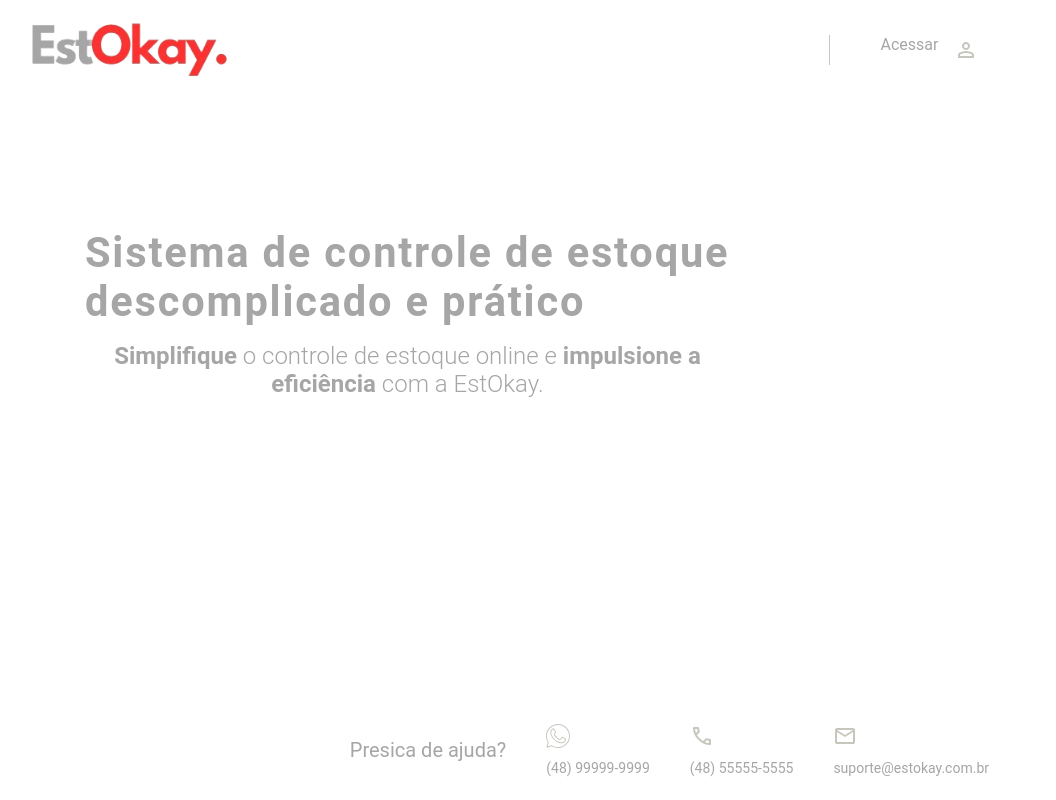
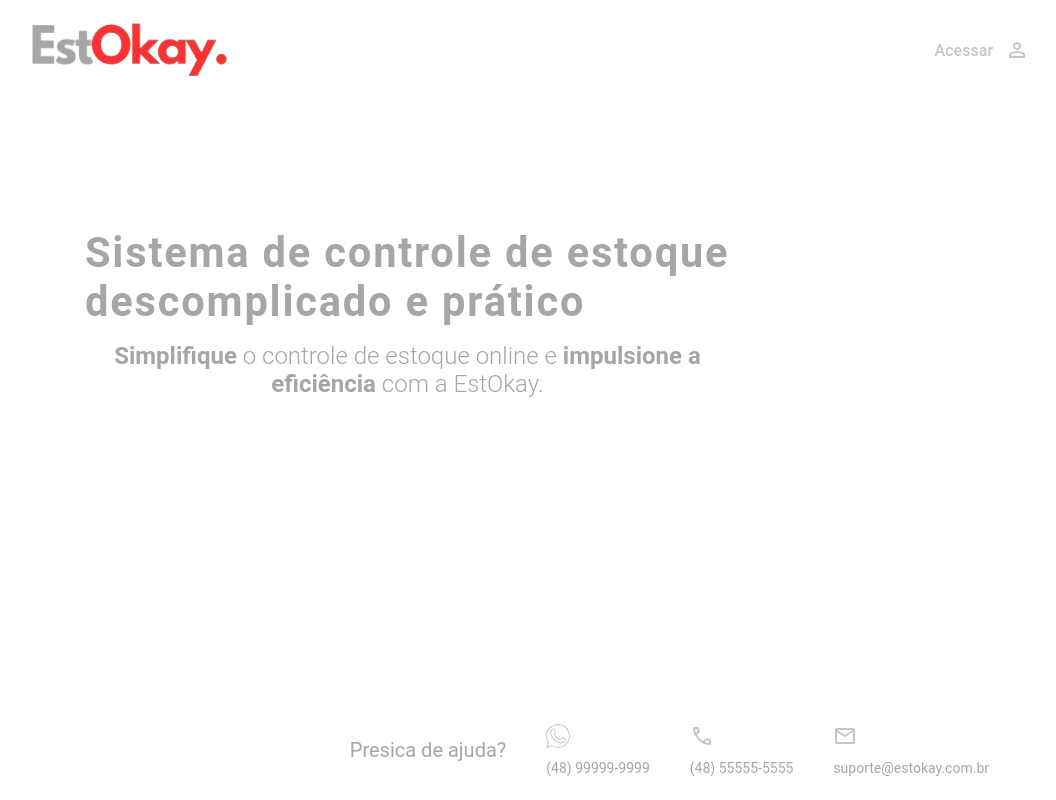
Before and after one commit to sidney-essjr/estokay-Unisenai, a React (Vite) app: page / in a window 1280 px wide. Shown: the whole page, without its empty margins (123-1179 px from the left). Built offline with nearby package versions, Linux system fonts and the light colour scheme; no server answers.

Commit message:
feat: add handler access

```diff
--- a/public/env.js
+++ /dev/null
@@ -1 +0,0 @@
-window.env = {};
--- /dev/null
+++ b/src/assets/svg/LockIcon.tsx
@@ -0,0 +1,13 @@
+export default function LockIcon() {
+  return (
+    <svg
+      xmlns="http://www.w3.org/2000/svg"
+      height="24px"
+      viewBox="0 -960 960 960"
+      width="24px"
+      fill="var(--icons-color)"
+    >
+      <path d="M240-80q-33 0-56.5-23.5T160-160v-400q0-33 23.5-56.5T240-640h40v-80q0-83 58.5-141.5T480-920q83 0 141.5 58.5T680-720v80h40q33 0 56.5 23.5T800-560v400q0 33-23.5 56.5T720-80H240Zm0-80h480v-400H240v400Zm240-120q33 0 56.5-23.5T560-360q0-33-23.5-56.5T480-440q-33 0-56.5 23.5T400-360q0 33 23.5 56.5T480-280ZM360-640h240v-80q0-50-35-85t-85-35q-50 0-85 35t-35 85v80ZM240-160v-400 400Z" />
+    </svg>
+  );
+}
--- /dev/null
+++ b/src/components/_atoms/buttons/access/AccessButton.tsx
@@ -0,0 +1,25 @@
+import { Link, useLocation } from "react-router-dom";
+import LockIcon from "../../../../assets/svg/LockIcon";
+import UserIcon from "../../../../assets/svg/UserIcon";
+import styles from "./access.module.css";
+
+export default function AccessButton({ path }: { path: string }) {
+  const currentPath = useLocation().pathname;
+
+  return (
+    <div className={styles.container}>
+      {currentPath === "/" ? (
+        <Link to={path}>
+          <div className={styles.access}>
+            <p>Acessar</p> <UserIcon />
+          </div>
+        </Link>
+      ) : (
+        <div className={styles.access}>
+          <p>Ambiente Seguro</p>
+          <LockIcon />
+        </div>
+      )}
+    </div>
+  );
+}
--- /dev/null
+++ b/src/components/_atoms/buttons/access/access.module.css
@@ -0,0 +1,14 @@
+.container {
+margin-block: auto;
+  }
+
+.access {
+  display: flex;
+  align-items: center;
+  column-gap: var(--gap-m);
+}
+
+  .access p {
+    font-weight: 500;
+    color: var(--icons-color);
+  }
--- a/src/components/_atoms/buttons/login/LoginButton.tsx
+++ /dev/null
@@ -1,12 +0,0 @@
-import { Link } from "react-router-dom";
-import UserIcon from "../../../../assets/svg/UserIcon";
-import styles from "./login.module.css";
-
-export default function LoginButton({ path }: { path: string }) {
-  return (
-    <div className={styles.login}>
-      <Link to={path}>Acessar</Link>
-      <UserIcon />
-    </div>
-  );
-}
--- a/src/components/_atoms/buttons/login/login.module.css
+++ /dev/null
@@ -1,15 +0,0 @@
-.login {
-    display: flex;
-    justify-content: center;
-    align-items: center;
-    column-gap: var(--gap-l);
-    width: 200px;
-    border-left: 1px groove var(--icons-color);
-    height: 30%;
-    cursor: pointer;
-  }
-
-  .login p {
-    font-weight: 500;
-    color: var(--icons-color);
-  }
--- /dev/null
+++ b/src/components/_molecules/access/LoginHandler.tsx
@@ -0,0 +1,10 @@
+import { useAuth } from "../../../contexts/authContext";
+import AccessButton from "../../_atoms/buttons/access/AccessButton";
+
+export default function AccessHandler() {
+  const auth = useAuth();
+
+  const path = auth?.currentUser ? "/main" : "/login";
+
+  return <AccessButton path={path} />;
+}
--- a/src/components/_molecules/login/LoginHandler.tsx
+++ /dev/null
@@ -1,10 +0,0 @@
-import { useAuth } from "../../../contexts/authContext";
-import LoginButton from "../../_atoms/buttons/login/LoginButton";
-
-export default function LoginHandler() {
-  const auth = useAuth();
-
-  const path = auth?.currentUser ? "/main" : "/login";
-
-  return <LoginButton path={path} />;
-}
--- a/src/components/_organisms/header/Header.tsx
+++ b/src/components/_organisms/header/Header.tsx
@@ -1,5 +1,5 @@
 import { Link } from "react-router-dom";
-import LoginHandler from "../../_molecules/login/LoginHandler";
+import LoginHandler from "../../_molecules/access/LoginHandler";
 import styles from "./header.module.css";
 
 export default function Header() {
```
